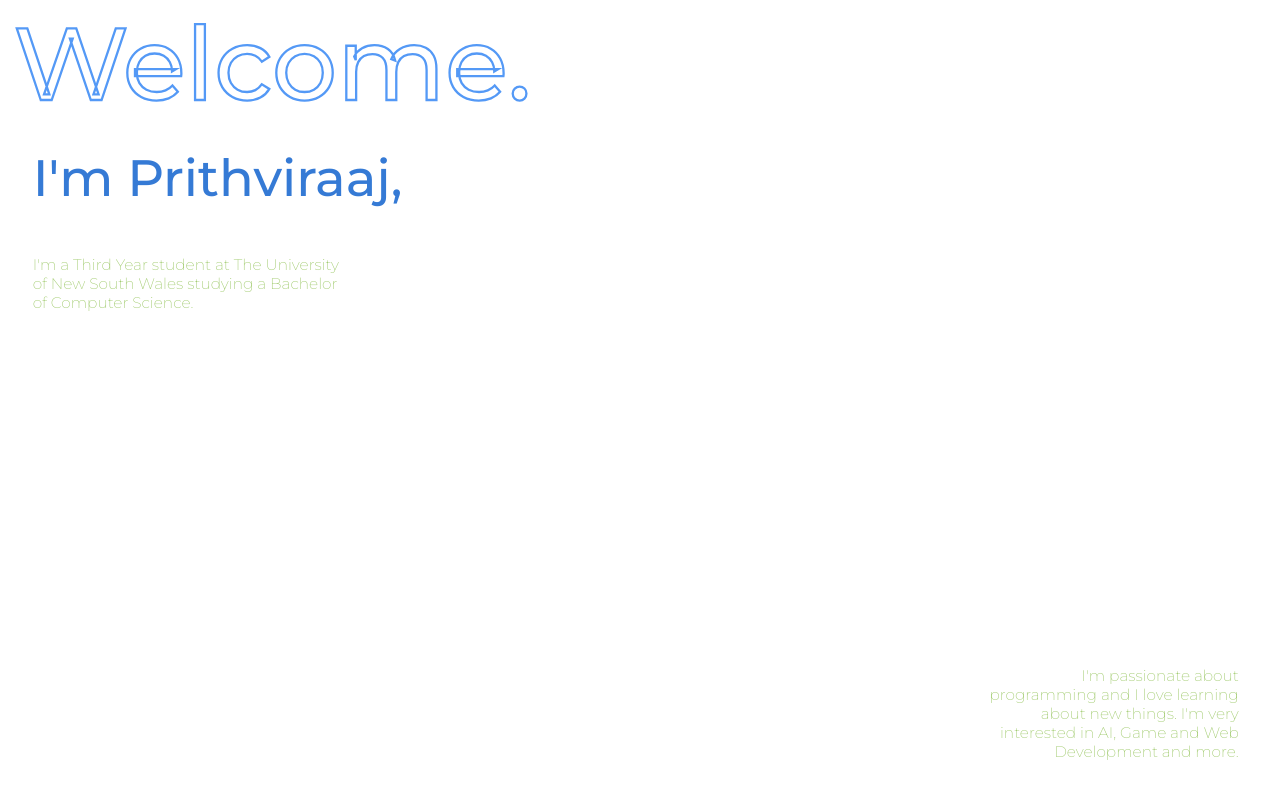
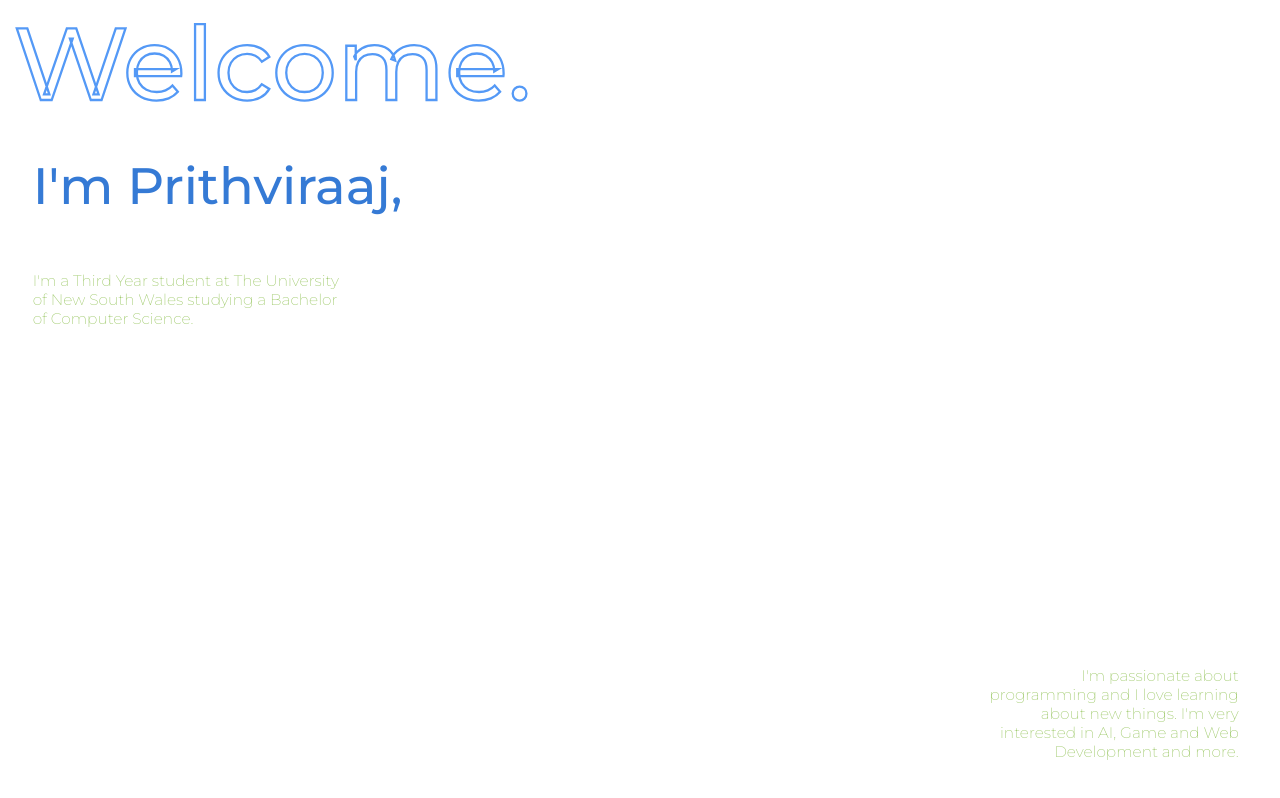
Before and after one commit to prith82003/prith82003.github.io, a website: page pages/home.html in a window 1280 px wide. Drawn offline with nearby package versions, Linux system fonts and the light colour scheme.

Commit message:
upd pos again

```diff
--- a/css/home.css
+++ b/css/home.css
@@ -21,7 +21,7 @@ body {
     font-weight: 500;
     font-size: 4vw;
 
-    top: 13vh;
+    top: 14vh;
     left: 5vw;
     cursor: default;
 
@@ -34,7 +34,7 @@ body {
     font-size: 1.2vw;
     color: #9ec96a;
 
-    top: 30vh;
+    top: 32vh;
     left: 5vw;
     width: 24vw;
     cursor: default;
```
